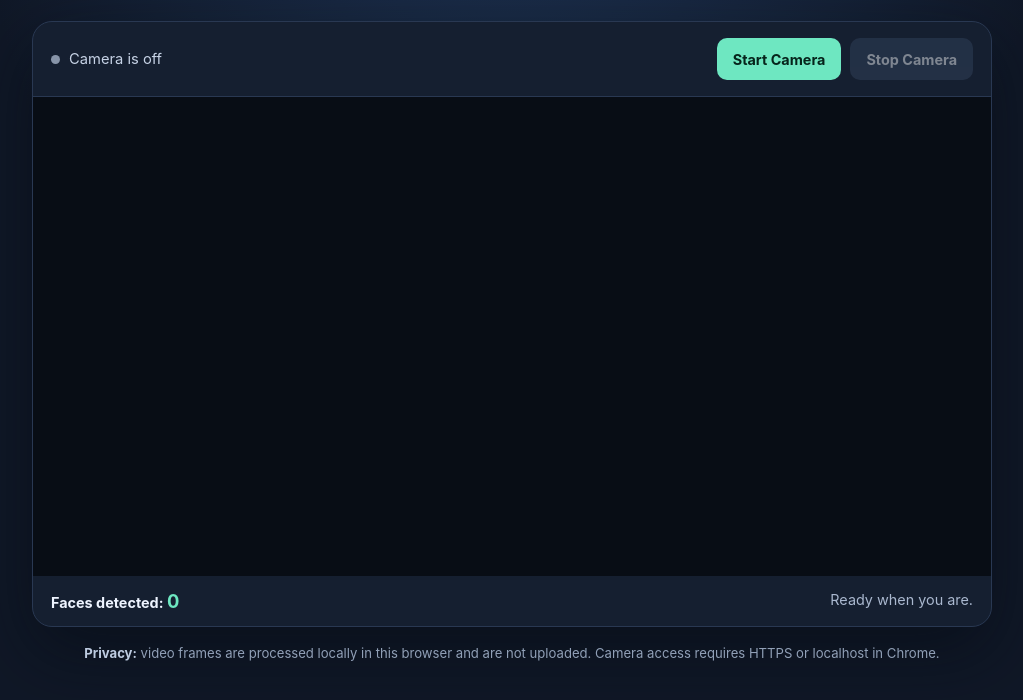
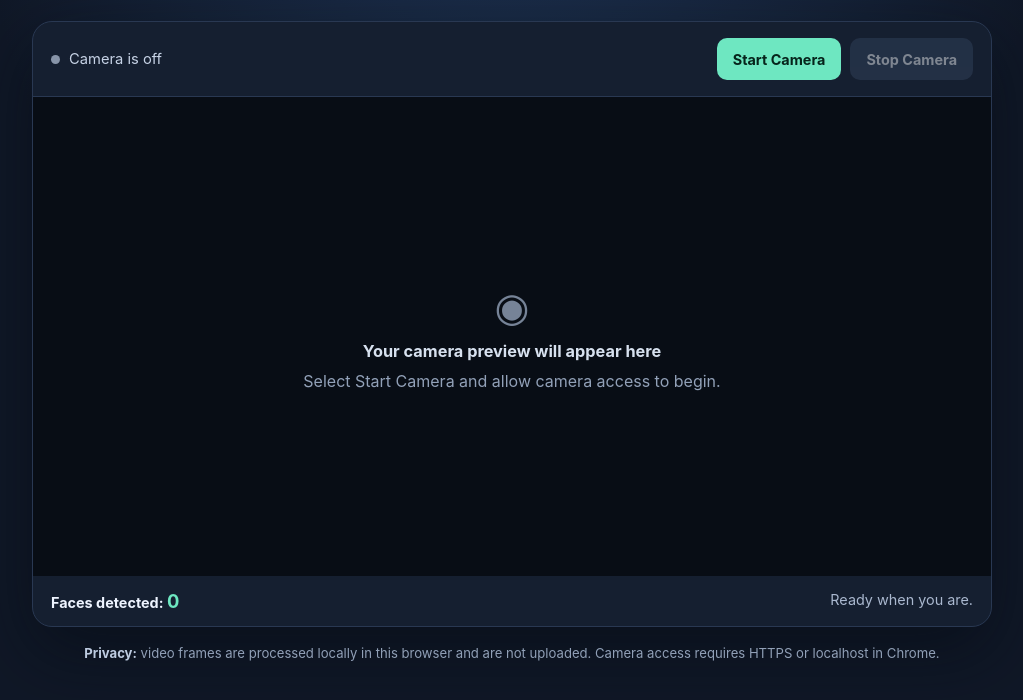
Before and after one commit to techbotsacademy/PromptPlayground, a plain HTML site: page index.html in a window 1280 px wide. Shown: the part 188-888 px from the top of the page, without its empty margins (128-1151 px from the left). Drawn offline with Linux system fonts and the light colour scheme.

Commit message:
Enhance camera preview section in index.html
Added camera preview instructions and icon to the HTML.

```diff
--- a/index.html
+++ b/index.html
@@ -86,6 +86,9 @@
         <video id="video" autoplay muted playsinline aria-label="Webcam video"></video>
         <canvas id="overlay" aria-hidden="true"></canvas>
         <div class="placeholder" id="placeholder">
+          <span class="camera-icon" aria-hidden="true">◉</span>
+          <strong>Your camera preview will appear here</strong>
+          <span>Select Start Camera and allow camera access to begin.</span>
         </div>
       </div>
       <div class="stats">
```
